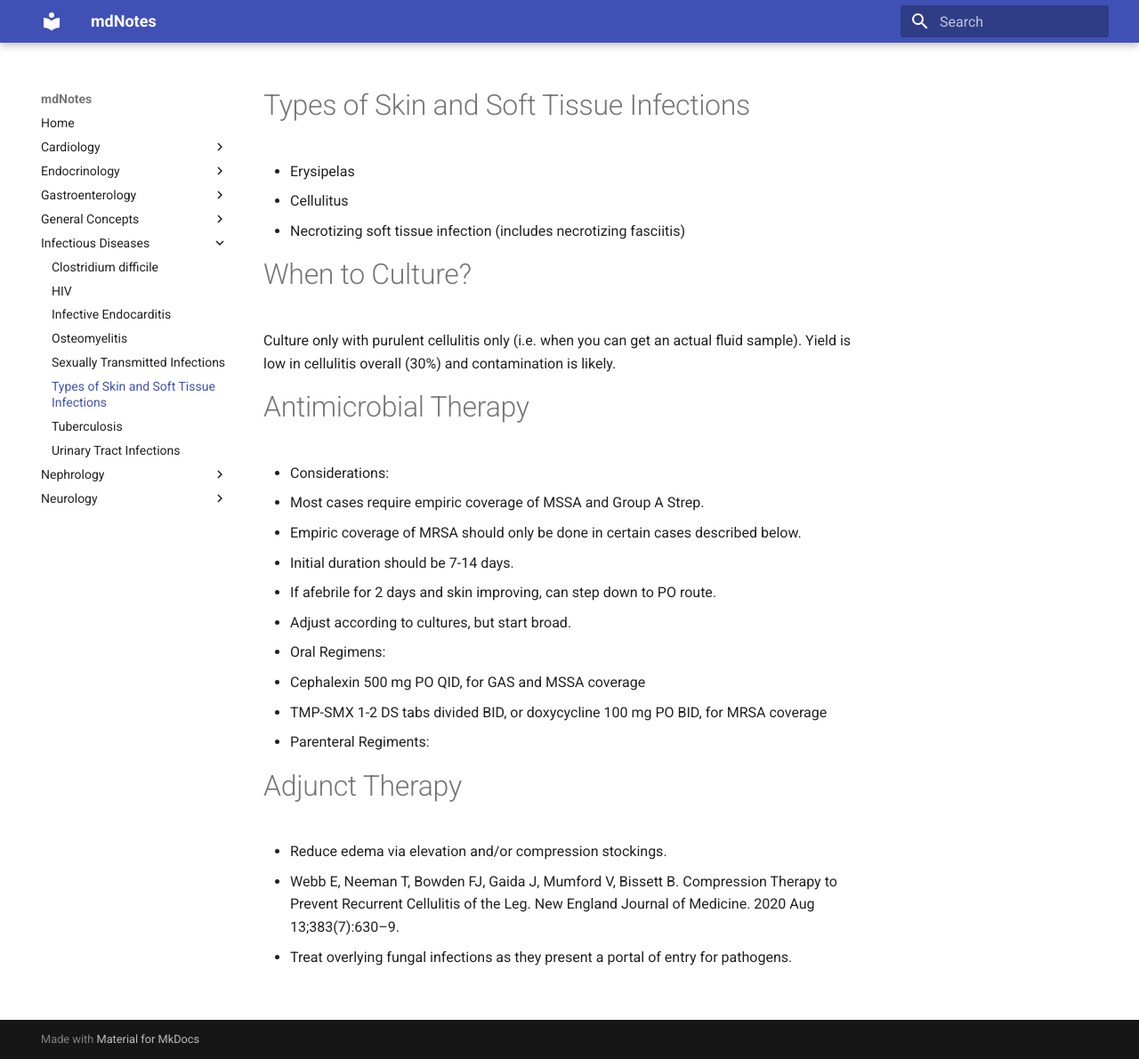
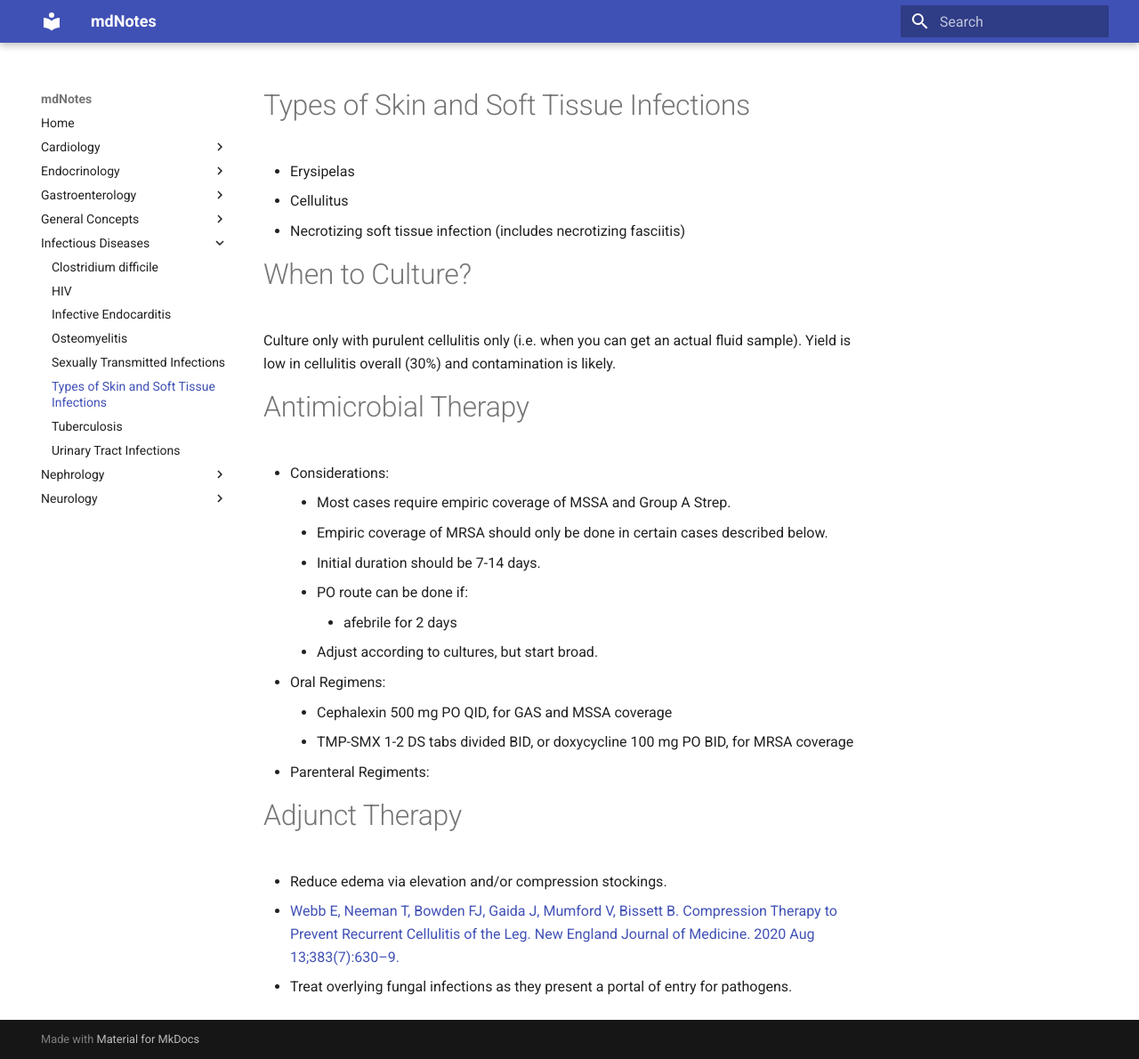
Before and after one commit to jzpero/mdnotes, an MkDocs documentation site: the page built from docs/Infectious Diseases/Skin and Soft Tissue Infections.md, in a window 1280 px wide and 1190 px high. Shown: the whole window at 89% size. Built offline with MkDocs 1.6.1 and Material for MkDocs 9.7.7, drawn with Linux system fonts in a browser that asks for light colours.

```diff
--- a/docs/Infectious Diseases/Skin and Soft Tissue Infections.md
+++ b/docs/Infectious Diseases/Skin and Soft Tissue Infections.md
@@ -8,17 +8,18 @@ Culture only with purulent cellulitis only (i.e. when you can get an actual flui
 
 # Antimicrobial Therapy
 - Considerations:
-  - Most cases require empiric coverage of MSSA and Group A Strep.
-  - Empiric coverage of MRSA should only be done in certain cases described below.
-  - Initial duration should be 7-14 days.
-  - If afebrile for 2 days and skin improving, can step down to PO route.
-  - Adjust according to cultures, but start broad.
-- Oral Regimens:
-  - Cephalexin 500 mg PO QID, for GAS and MSSA coverage
-  - TMP-SMX 1-2 DS tabs divided BID, or doxycycline 100 mg PO BID, for MRSA coverage
+    - Most cases require empiric coverage of MSSA and Group A Strep.
+    - Empiric coverage of MRSA should only be done in certain cases described below.
+    - Initial duration should be 7-14 days.
+    - PO route can be done if:
+        - afebrile for 2 days
+    - Adjust according to cultures, but start broad.
+  - Oral Regimens:
+    - Cephalexin 500 mg PO QID, for GAS and MSSA coverage
+    - TMP-SMX 1-2 DS tabs divided BID, or doxycycline 100 mg PO BID, for MRSA coverage
 - Parenteral Regiments:
 
 # Adjunct Therapy
 - Reduce edema via elevation and/or compression stockings.
-  - Webb E, Neeman T, Bowden FJ, Gaida J, Mumford V, Bissett B. Compression Therapy to Prevent Recurrent Cellulitis of the Leg. New England Journal of Medicine. 2020 Aug 13;383(7):630–9.
+  - [Webb E, Neeman T, Bowden FJ, Gaida J, Mumford V, Bissett B. Compression Therapy to Prevent Recurrent Cellulitis of the Leg. New England Journal of Medicine. 2020 Aug 13;383(7):630–9.](https://www.nejm.org/doi/full/10.1056/NEJMoa1917197)
 - Treat overlying fungal infections as they present a portal of entry for pathogens.
```
